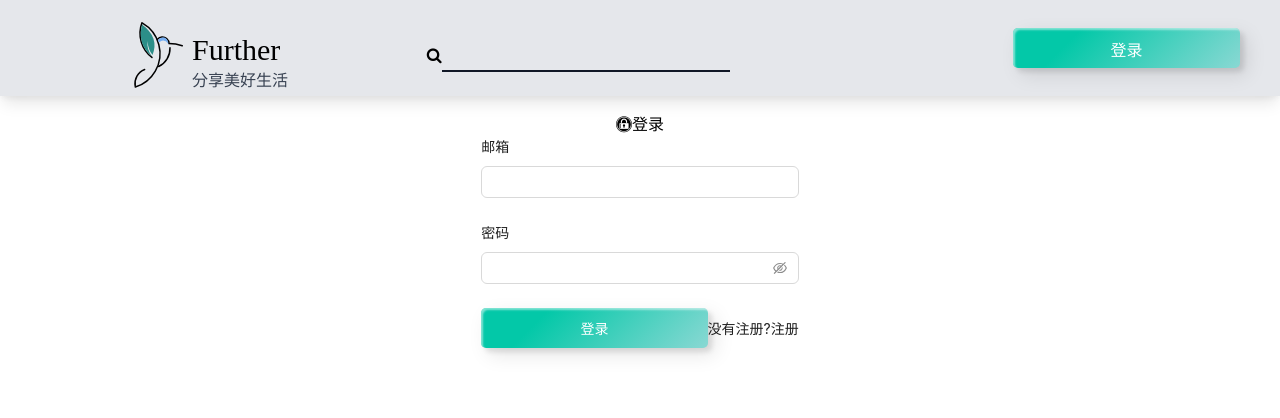
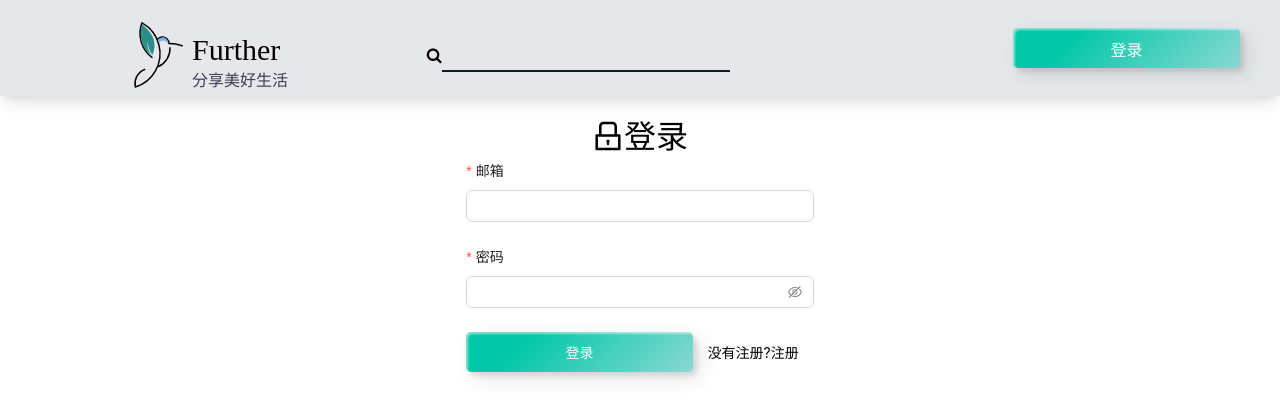
Before and after one commit to Luoyeming/Further, a React (Create React App) app: page /auth in a window 1280 px wide. Shown: the top 418 px of the page. Built offline with nearby package versions, Linux system fonts and the light colour scheme; no server answers; a web font is replaced by a local one.

Commit message:
登录
fix: 登录

```diff
--- a/package.json
+++ b/package.json
@@ -3,6 +3,7 @@
   "version": "0.1.0",
   "private": true,
   "dependencies": {
+    "@ant-design/icons": "^5.0.1",
     "@craco/craco": "^6.1.2",
     "@fortawesome/fontawesome-svg-core": "^1.2.35",
     "@fortawesome/free-solid-svg-icons": "^5.15.3",
@@ -11,6 +12,7 @@
     "@testing-library/jest-dom": "^5.12.0",
     "@testing-library/react": "^11.2.6",
     "@testing-library/user-event": "^12.8.3",
+    "antd": "^5.4.2",
     "autoprefixer": "^9.8.6",
     "axios": "^0.21.1",
     "jquery": "^3.6.0",
--- a/src/actions/auth.js
+++ b/src/actions/auth.js
@@ -1,21 +1,26 @@
 import * as api from '../api';
 
 export const signin = (formData, history) => async (dispatch) => {
-    try{
+    // try{
         const {data} = await api.signIn(formData);
-        dispatch({type:'AUTH', data});
-        history.push('/');
-    }catch (e) {
-        console.log(e);
-    }
+        return data
+        // console.log(data)
+        // return data
+        // dispatch({type:'AUTH', data});
+        // history.push('/');
+    // }catch (e) {
+    //     return e.message
+    // }
 }
 
 export const signup = (formData, history) => async (dispatch) => {
-    try{
-        const {data} = await api.signUp(formData);
-        dispatch({type:'AUTH', data});
-        history.push('/');
-    }catch (e) {
-        console.log(e);
-    }
+    const {data} = await api.signUp(formData);
+    return data
+    // try{
+    //     const {data} = await api.signUp(formData);
+    //     dispatch({type:'AUTH', data});
+    //     history.push('/');
+    // }catch (e) {
+    //     console.log(e);
+    // }
 }
--- a/src/components/Auth/Auth.js
+++ b/src/components/Auth/Auth.js
@@ -1,32 +1,32 @@
 import React, {useState} from 'react';
 // import Input from "./Input";
 import {useDispatch} from "react-redux";
-import {useHistory} from "react-router-dom";
+import {useHistory, useLocation} from "react-router-dom";
 import {signin, signup} from "../../actions/auth"
 import ReactFileReader from "react-file-reader";
 import './style.css'
-import {Form, Input, Upload, message,Image} from 'antd'
-import {PlusOutlined} from '@ant-design/icons'
+import {Form, Input, Upload, message,Button,Image} from 'antd'
+import {PlusOutlined, LockOutlined} from '@ant-design/icons'
 
 const initialState = {name:'',email:'',password:'',confirmPassword:''}
 
-const Auth = () => {
+const Auth = ({handleClose,creator}) => {
     const [showPassword,setShowPassword] = useState(false);
     const [isSignup, setIsSignup] = useState(false);
     const [formData,setFormData] = useState(initialState);
     const [imagePreview,setImagePreview] = useState(null);
-    const [imageUrl, setImageUrl] = useState()
+    const [imageUrl, setImageUrl] = useState('')
     const dispatch = useDispatch();
     const history = useHistory();
-    const handleShowPassword = () => setShowPassword((prevShowPassword) => !prevShowPassword);
-
+    // const handleShowPassword = () => setShowPassword((prevShowPassword) => !prevShowPassword);
+    const location = useLocation();
+    const [form] = Form.useForm();
     const [messageApi, contextHolder] = message.useMessage();
     const handleChange = (info) => {
         // if (info.file.status === 'uploading') {
         //     setLoading(true);
         //     return;
         // }
-        console.log(info)
 
 
         getBase64(info.file.originFileObj, (url) => {
@@ -36,19 +36,60 @@ const Auth = () => {
 
     };
 
-    const handleSubmit = (e) => {
-        e.preventDefault();
+    const handleSubmit = async (e) => {
+        // e.preventDefault();
+        // console.log(e)
         if(isSignup){
-            setImagePreview(null);
-            dispatch(signup(formData,history));
+            const res = await dispatch(signup({...e, imageUrl},history))
+            // console.log(res)
+            if(res?.code !== 200){
+                messageApi.open({
+                    type:'error',
+                    content: res?.message,
+                })
+            }else{
+                messageApi.open({
+                    type:'success',
+                    content: '注册成功',
+                })
+                setTimeout(()=>{
+                    dispatch({type:'AUTH', res});
+                    if(location.pathname === '/')
+                        handleClose();
+                    else
+                        history.push('/')
+                },500)
+            }
+            // dispatch(signup({...e, imageUrl},history));
         }else{
-            dispatch(signin(formData,history))
+            // console.log(location)
+            const res = await dispatch(signin(e,history))
+            if(res?.code !== 200){
+                messageApi.open({
+                    type:'error',
+                    content: res?.message,
+                })
+            }else{
+                messageApi.open({
+                    type:'success',
+                    content: '登录成功',
+                })
+                setTimeout(()=>{
+                    dispatch({type:'AUTH', res});
+                    if(location.pathname === '/')
+                        handleClose();
+                    else
+                        history.push('/')
+                },500)
+            }
         }
+        // handleClose();
     }
 
     const switchMode = () => {
+        form.resetFields()
         setIsSignup((prevIsSignup) => !prevIsSignup);
-        setShowPassword(false);
+        // setShowPassword(false);
     }
 
     const uploadButton = (
@@ -81,18 +122,40 @@ const Auth = () => {
     };
     return (
         // <div className="container mx-auto mt-10 p-6  space-y-4 w-96">
+
         <div style={{display:"flex",justifyContent:"center",alignItems:"center",flexDirection:"column"}}>
-            <div>
-                <i className="fa fa-expeditedssl"></i>
+            {contextHolder}
+            <div style={{display:"flex",justifyContent:"center",alignItems:"center", fontSize:'32px'}}>
+                <LockOutlined />
                 {isSignup ? '注册' : '登录'}
             </div>
+            {creator?<div style={{margin:'7px 0px'}}>想点赞{creator}的图片？请{isSignup ? '注册' : '登录'}</div>:<></>}
             {/*<form className="space-y-6 justify-center items-center flex flex-col px-6 relative" onSubmit={handleSubmit}>*/}
-            <Form layout={"vertical"}>
-                {isSignup && <Form.Item label="用户名" name="name"><Input /></Form.Item>}
-                <Form.Item label="邮箱" name="email"><Input /></Form.Item>
-                <Form.Item label="密码" name="password"><Input.Password/></Form.Item>
-                {isSignup && <Form.Item label="再次输入密码" name="confirmPassword"><Input.Password/></Form.Item>}
-                {isSignup && <div style={{display:"flex",alignItems:"center"}}>
+            <Form layout={"vertical"}  onFinish={handleSubmit} form={form}>
+                {isSignup && <Form.Item label="用户名" name="name" rules={[{ required: true,message:'请输入用户名' }]}><Input /></Form.Item>}
+                <Form.Item label="邮箱" name="email" rules={[{ required: true,message:'请输入邮箱' }]}><Input /></Form.Item>
+                <Form.Item
+                    label="密码"
+                    name="password"
+                    rules={[{ required: true,message:'请输入密码' }]}
+                >
+                    <Input.Password/>
+                </Form.Item>
+                {isSignup && <Form.Item
+                    label="再次输入密码"
+                    name="confirmPassword"
+                    rules={[{ required: true,message:'请再次输入密码' },({ getFieldValue }) => ({
+                        validator(_, value) {
+                        if (!value || getFieldValue('password') === value) {
+                        return Promise.resolve();
+                    }
+                        return Promise.reject(new Error('密码不相同'));
+                    },
+                    }),]}
+                >
+                    <Input.Password/>
+                </Form.Item>}
+                {isSignup && <div style={{display:"flex",alignItems:"center" }}>
                     <span style={{width:'100px'}}>上传图片</span>
                         <Upload
                             // action={()=>{return  Promise.resolve()}}
@@ -101,14 +164,14 @@ const Auth = () => {
                             showUploadList={false}
                             beforeUpload={beforeUpload}
                             onChange={handleChange}
-                            style={{width:'70px',height:'70px'}}
+                            style={{width:'70px!important',height:'70px!important'}}
                         >
                             {imageUrl ? <img src={imageUrl} alt="avatar" style={{ width: '70px',height:'70px', borderRadius:'50%' }} /> : uploadButton}
                         </Upload>
                     </div>
                 }
-                <button type="submit" className="custom-btn btn-13">{isSignup ? '注册' : '登录'}</button>
-                <button onClick={switchMode}>{isSignup ? '已经注册?登录' : '没有注册?注册'}</button>
+                    <button  className="custom-btn btn-13" type={"submit"}>{isSignup ? '注册' : '登录'}</button>
+                <Button type="link" onClick={switchMode} style={{color:'black',border:'none',backgroundColor:'transparent'}}>{isSignup ? '已经注册?登录' : '没有注册?注册'}</Button>
             </Form>
         </div>
     )
--- a/src/components/Auth/style.css
+++ b/src/components/Auth/style.css
@@ -1,4 +1,4 @@
-:global ant-upload .ant-upload-select{
-    width:70px;
-    height:70px;
+.ant-upload .ant-upload-select{
+    width:70px!important;
+    height:70px!important;
 }
--- a/src/components/Posts/Post/style.css
+++ b/src/components/Posts/Post/style.css
@@ -34,6 +34,9 @@
 .post{
    position: relative;
    cursor: zoom-in;
+}
+.post:hover{
+   background-color: black;
 }
 
 .post:hover .likeAndColl, .post:hover .creatorAndDownLoad{
--- a/src/reducers/auth.js
+++ b/src/reducers/auth.js
@@ -1,8 +1,9 @@
 const authReducer = (state = {authData:null}, action) => {
+    console.log(action)
     switch (action.type) {
         case 'AUTH':
-            localStorage.setItem('profile', JSON.stringify({...action?.data}));
-            return {...state, authData:action?.data};
+            localStorage.setItem('profile', JSON.stringify({...action?.res}));
+            return {...state, authData:action?.res};
         case 'LOGOUT':
             localStorage.clear();
             return {...state, authData: null};
```
Also changed, not shown: src/components/Navbar/Navbar.js (+6 -4 lines), src/components/Posts/Post/Post.js (+3 -6 lines), 1 other file (tests, documents, lock files or other folders).
